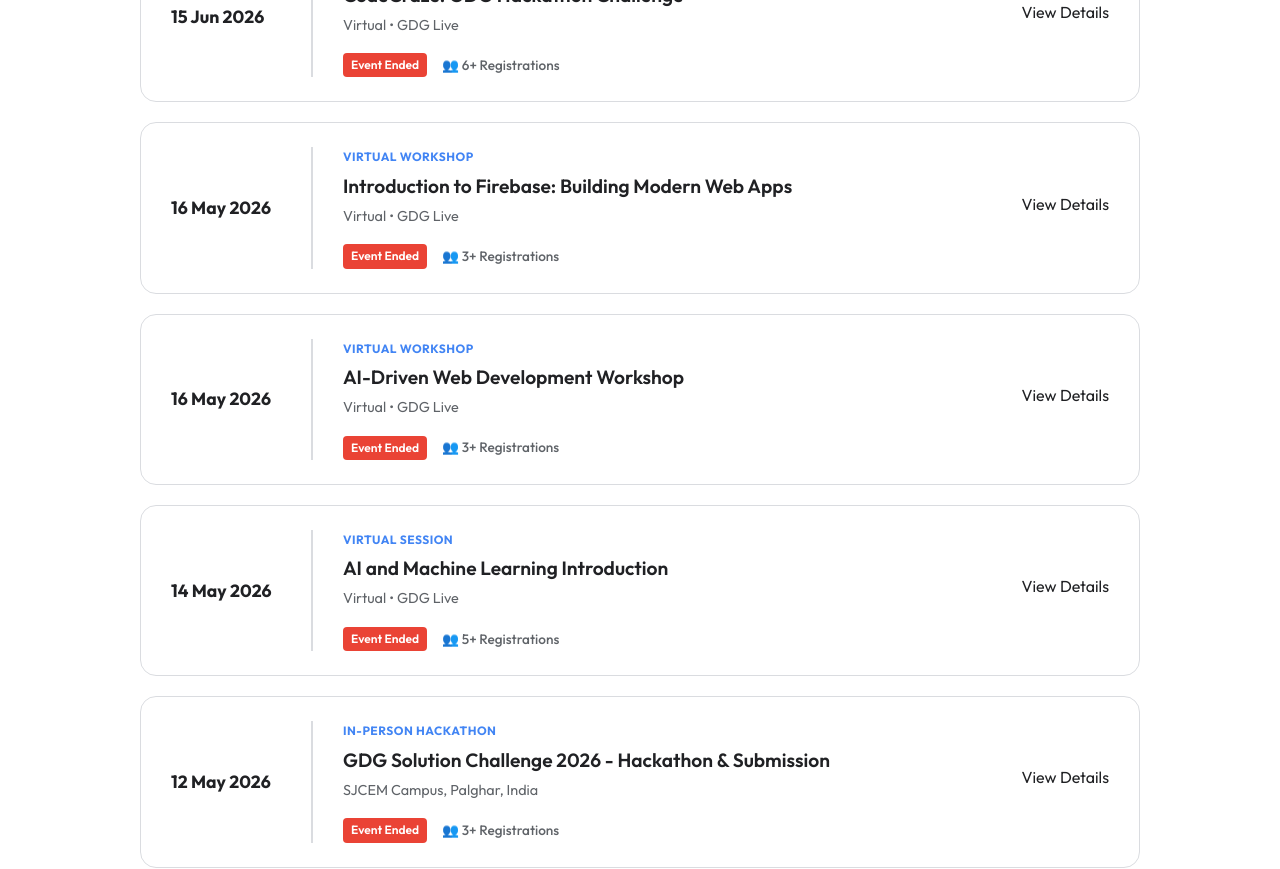
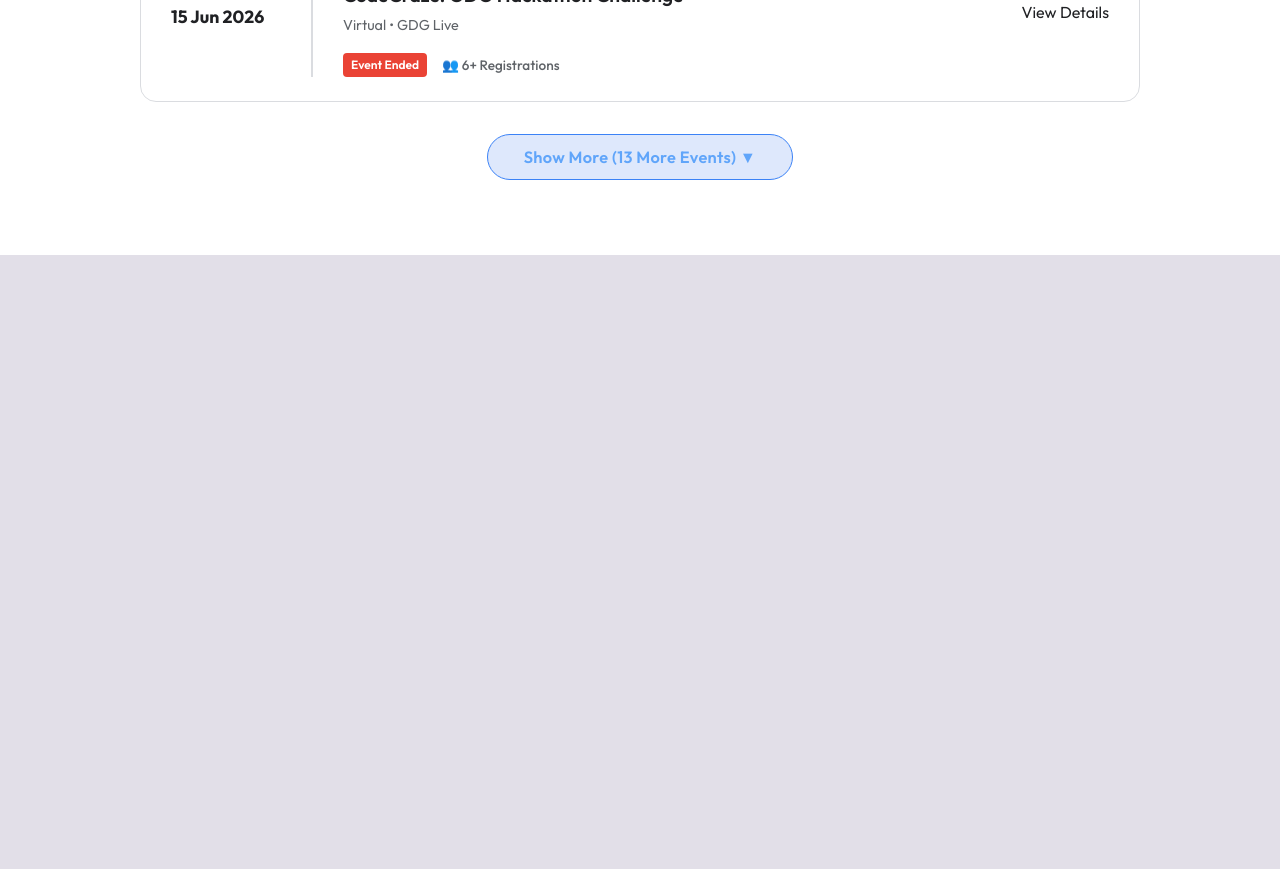
Before and after one commit to dhirajchaudhari20/gdg-sjcem, a React (Vite) app: page /events in a window 1280 px wide. Shown: the part 1580-2449 px from the top of the page. After the commit the page ends 1835 px from the top, so only its background shows below. Built offline with nearby package versions, Linux system fonts and the light colour scheme; no server answers; a web font is replaced by a local one.

Commit message:
feat: Limit initial past events display to 4 items and add Show More button

```diff
--- a/src/components/Events.jsx
+++ b/src/components/Events.jsx
@@ -1,4 +1,4 @@
-import React, { useMemo } from 'react';
+import React, { useState, useMemo } from 'react';
 import { Link, useNavigate } from 'react-router-dom';
 import Tilt from 'react-parallax-tilt';
 import './Events.css';
@@ -6,6 +6,7 @@
 import { upcomingEvents, pastEvents } from '../data/eventsData';
 
 const Events = () => {
+    const [showAllPast, setShowAllPast] = useState(false);
     // combine all events to sort dynamically
     const allEvents = useMemo(() => [...upcomingEvents, ...pastEvents], []);
 
@@ -219,7 +220,7 @@
 
                 <h2 className="section-title past-title" data-aos="fade-right" data-aos-offset="200">Past Events</h2>
                 <div className="events-list">
-                    {sortedEvents.past.map((event, index) => (
+                    {(showAllPast ? sortedEvents.past : sortedEvents.past.slice(0, 4)).map((event, index) => (
                         <div
                             key={event.id}
                             className="event-row"
@@ -288,6 +289,18 @@
                         </div>
                     ))}
                 </div>
+
+                {sortedEvents.past.length > 4 && (
+                    <div style={{ textAlign: 'center', marginTop: '32px' }}>
+                        <button
+                            className="btn btn-outline"
+                            onClick={() => setShowAllPast(!showAllPast)}
+                            style={{ padding: '12px 36px', borderRadius: '50px', fontWeight: '600' }}
+                        >
+                            {showAllPast ? 'Show Less ▲' : `Show More (${sortedEvents.past.length - 4} More Events) ▼`}
+                        </button>
+                    </div>
+                )}
             </div>
 
 
```
